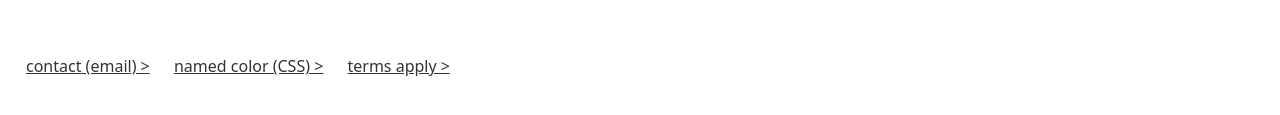
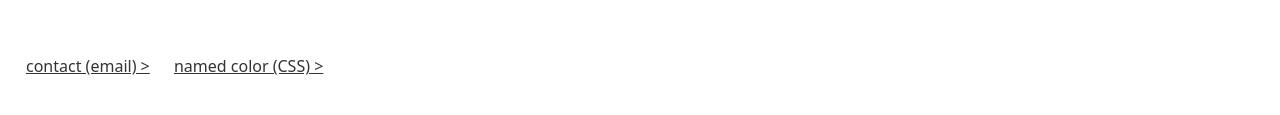
Before and after one commit to eriklumbela/eriklumbela.com, a plain HTML site: page index.html in a window 1280 px wide. Shown: the part 1900-2015 px from the top of the page. Drawn offline with Linux system fonts and the light colour scheme.

Commit message:
try delete directly on main

```diff
--- a/index.html
+++ b/index.html
@@ -124,7 +124,6 @@
         <p>
           <a href="mailto:erik@lumbela.nl">contact (email) ></a>
           <a href="https://www.namedcolor.com">named color (CSS) ></a>
-          <a href="https://www.terms-apply.com">terms apply ></a>
         </p>
 
         <!--<div id="mc_embed_shell">
```
